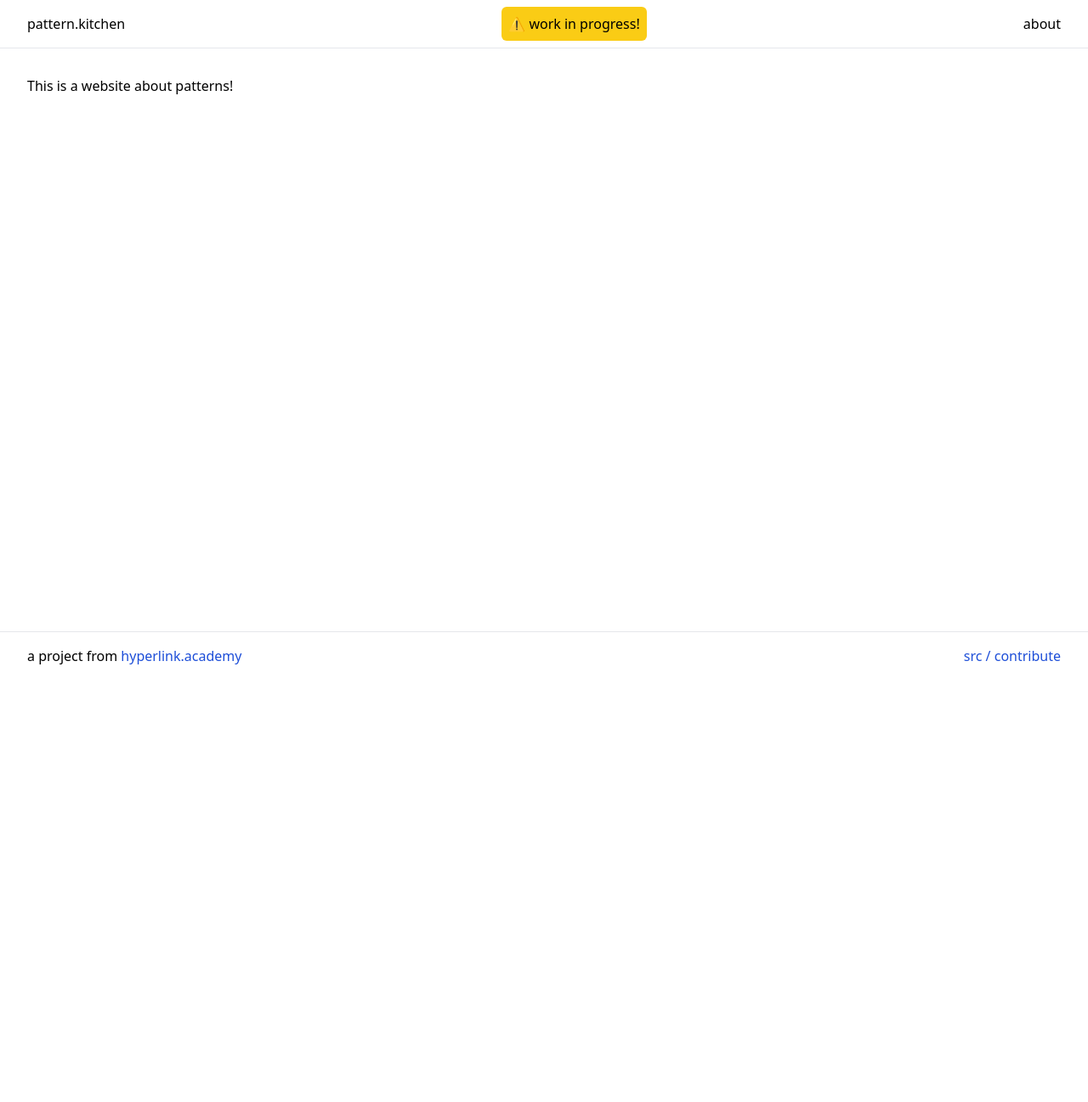
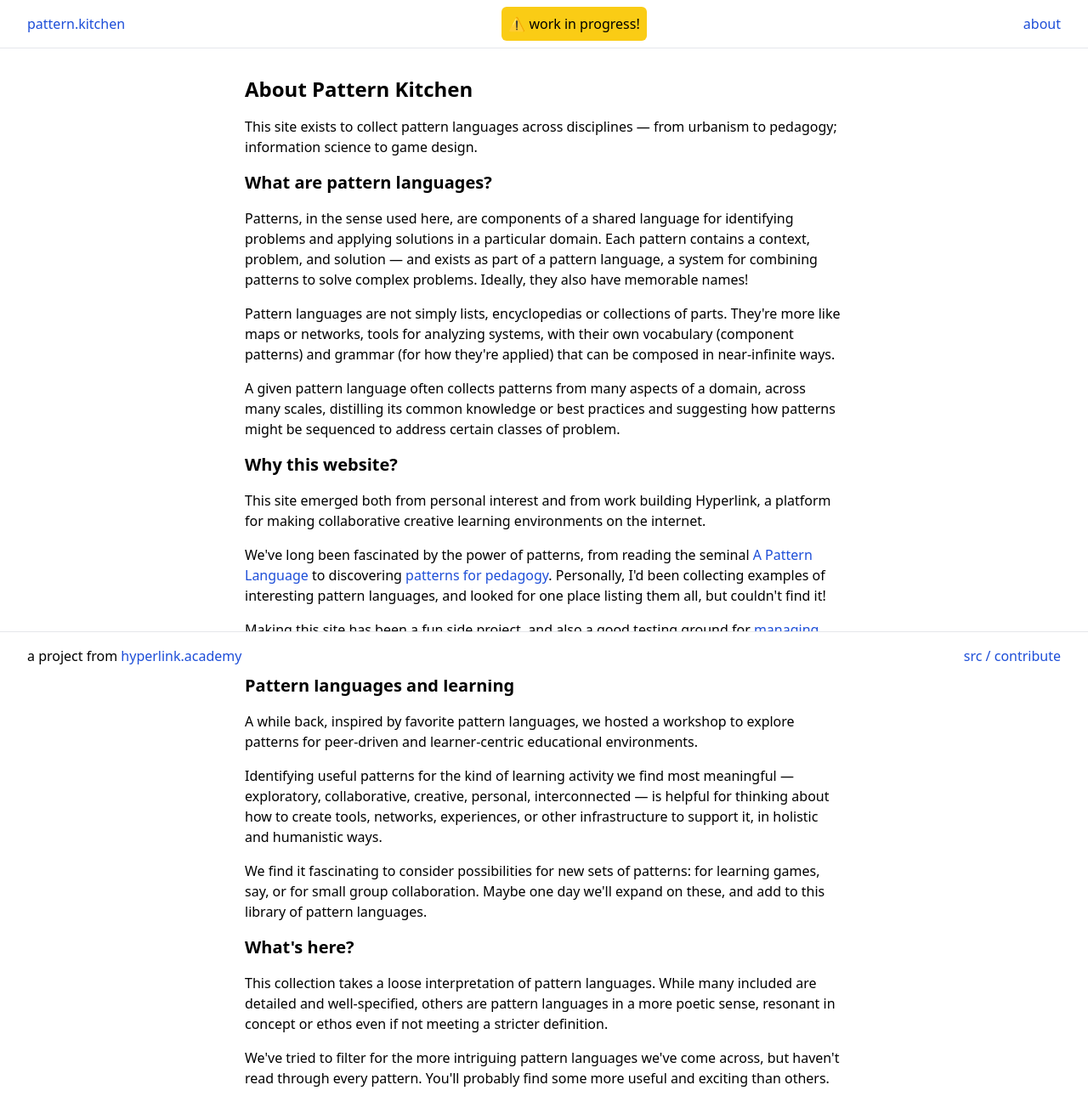
Before and after one commit to hyperlink-academy/pattern.kitchen, a Next.js app: page /about in a window 1280 px wide. Shown: the top 1297 px of the page at 85% size. Before the commit the page ends 800 px from the top, so only its background shows below. Built offline with nearby package versions, Linux system fonts and the light colour scheme.

Commit message:
link style tweaks and new about page text

```diff
--- a/mdx-components.tsx
+++ b/mdx-components.tsx
@@ -119,14 +119,15 @@ function PLLinks(props) {
   );
 }
 
-// Link button for <PLLinks> section
+// Link for <PLLinks> section
 function PLLink(props: { title: string; url: string }) {
   return (
-    <button className="p-4 rounded-md bg-white text-black hover:bg-black hover:text-white transition-all shadow-md">
-      <a className="" href={props.url}>
-        {props.title}
-      </a>
-    </button>
+    <a
+      className="p-4 w-full text-center rounded-md bg-white hover:bg-black text-black hover:text-white transition-all shadow-md hover:no-underline"
+      href={props.url}
+    >
+      {props.title}
+    </a>
   );
 }
 
--- a/pages/_app.js
+++ b/pages/_app.js
@@ -23,12 +23,13 @@ export default function App({ Component, pageProps }) {
     );
   }
   // default fallback
+  // NB: for now assumes narrower layout for text page e.g. /about
   // TODO: add more generic fallback, or 404 etc.
   // (OR could e.g. extract layout wrapper)
   return (
-    <LayoutHome>
+    <LayoutPatternLanguage>
       <Component {...pageProps} />
-    </LayoutHome>
+    </LayoutPatternLanguage>
   );
 }
 
--- a/pages/about.mdx
+++ b/pages/about.mdx
@@ -1 +1,50 @@
-This is a website about patterns!
+<PLHead
+  title="About Pattern Kitchen"
+  description="Why we made an interdisciplinary repository of pattern languages, and how you can contribute"
+/>
+
+# About Pattern Kitchen
+
+This site exists to collect pattern languages across disciplines — from urbanism to pedagogy; information science to game design.
+
+## What are pattern languages?
+
+Patterns, in the sense used here, are components of a shared language for identifying problems and applying solutions in a particular domain. Each pattern contains a context, problem, and solution — and exists as part of a pattern language, a system for combining patterns to solve complex problems. Ideally, they also have memorable names!
+
+Pattern languages are not simply lists, encyclopedias or collections of parts. They're more like maps or networks, tools for analyzing systems, with their own vocabulary (component patterns) and grammar (for how they're applied) that can be composed in near-infinite ways.
+
+A given pattern language often collects patterns from many aspects of a domain, across many scales, distilling its common knowledge or best practices and suggesting how patterns might be sequenced to address certain classes of problem.
+
+## Why this website?
+
+This site emerged both from personal interest and from work building Hyperlink, a platform for making collaborative creative learning environments on the internet.
+
+We've long been fascinated by the power of patterns, from reading the seminal [A Pattern Language](/p/a-pattern-language) to discovering [patterns for pedagogy](/p/pedagogical-patterns). Personally, I'd been collecting examples of interesting pattern languages, and looked for one place listing them all, but couldn't find it!
+
+Making this site has been a fun side project, and also a good testing ground for [managing the work using Hyperlink](https://hyperlink.academy/s/brendan/s/Website%20Jam:%20pattern.kitchen/website-jam-patternkitchen).
+
+## Pattern languages and learning
+
+A while back, inspired by favorite pattern languages, we hosted a workshop to explore patterns for peer-driven and learner-centric educational environments.
+
+Identifying useful patterns for the kind of learning activity we find most meaningful — exploratory, collaborative, creative, personal, interconnected — is helpful for thinking about how to create tools, networks, experiences, or other infrastructure to support it, in holistic and humanistic ways.
+
+We find it fascinating to consider possibilities for new sets of patterns: for learning games, say, or for small group collaboration. Maybe one day we'll expand on these, and add to this library of pattern languages.
+
+## What's here?
+
+This collection takes a loose interpretation of pattern languages. While many included are detailed and well-specified, others are pattern languages in a more poetic sense, resonant in concept or ethos even if not meeting a stricter definition.
+
+We've tried to filter for the more intriguing pattern languages we've come across, but haven't read through every pattern. You'll probably find some more useful and exciting than others.
+
+We encourage you to browse, read, and apply the ideas here! Dip in and play around; be a pattern hacker, quilter, amalgamist — see what emerges if you attempt to stitch patterns across disciplines, or even begin to invent your own.
+
+## Want to contribute?
+
+This site is a living resource, and we welcome suggestions for pattern languages to include. There are surely many missing that would be great additions to the collection.
+
+Pattern Kitchen is open source; the best way to submit is to [make a pull request here](https://github.com/hyperlink-academy/pattern.kitchen), using the existing pages as a template. If you prefer you can also [email your suggestion](mailto:brendan.schlagel@gmail.com).
+
+Please include at minimum some basic metadata and links; if you like you can include a short blurb and favorite example patterns as well. We'll credit submissions on each page.
+
+—Brendan
--- a/pages/index.js
+++ b/pages/index.js
@@ -19,7 +19,7 @@ const PatternLanguageList = (props) => (
         href={`/p/${p.path.slice(0, -4)}`}
         key={p.path}
         // className="bg-green-100 hover:bg-green-300 p-4 w-1/3 border rounded-md transition-all"
-        className="bg-white hover:bg-black hover:text-white p-1 border border-black rounded-md transition-all duration-300 min-h-[256px]"
+        className="bg-white text-black hover:bg-black hover:text-white p-1 border border-black rounded-md transition-all duration-300 min-h-[256px]"
       >
         <div className="border p-1 border-black rounded-md h-full hover:border-white transition-[border-color] duration-500">
           <div className="border p-1 border-black rounded-md h-full hover:border-white transition-[border-color] duration-500">
--- a/styles/globals.css
+++ b/styles/globals.css
@@ -27,7 +27,13 @@ blockquote {
 }
 
 a {
-  /* @apply text-blue-700; */
+  @apply text-blue-700;
+  @apply transition-all;
+}
+a:hover {
+  @apply text-blue-900;
+  @apply underline;
+  @apply transition-all;
 }
 
 blockquote p {
```
